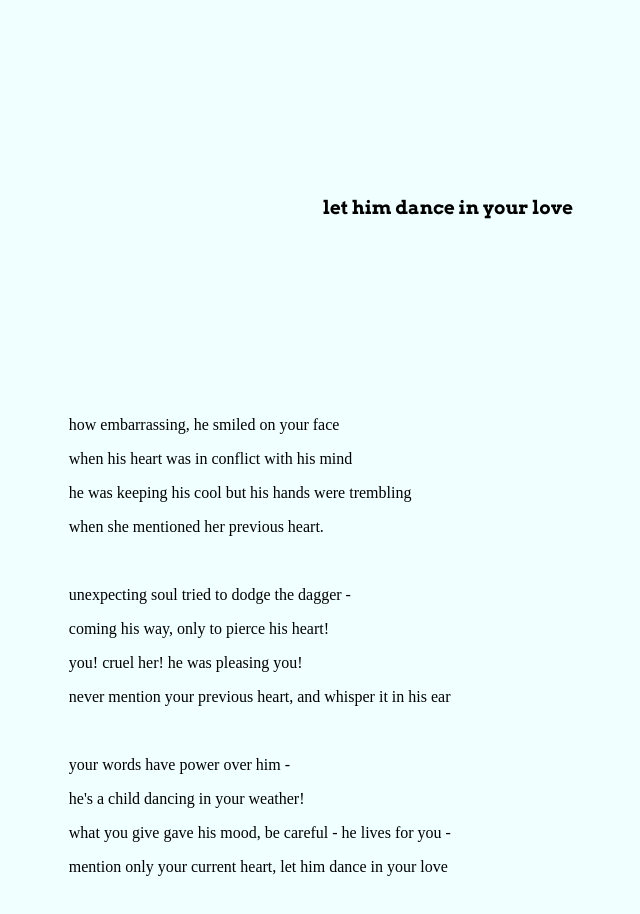
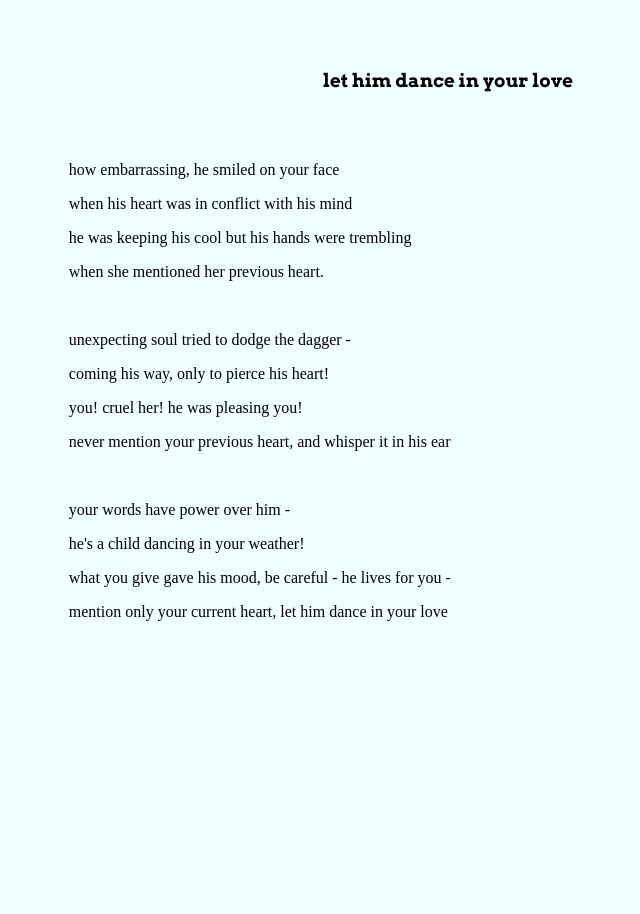
Before and after one commit to socialverse/socialverse.github.io, a plain HTML site: page let.html in a window 1280 px wide. Shown: the whole page, without its empty margins (192-832 px from the left). After the commit the page ends 800 px from the top, so only its background shows below. Drawn offline with Linux system fonts and the light colour scheme.

Commit message:
major update

```diff
--- a/fool.css
+++ b/fool.css
@@ -3,26 +3,18 @@ body {
 }
 
 
-header {
-    width: 100%;
-    margin: 6em 0;
-}
-
 h3 {
   color:black;
   text-align: center;
   font-family: 'Arvo', serif;
-  padding-top: 100px;
+  padding-top: 50px;
 }
 
-h3:hover {
-  color: #fa5b3d;
-}
 
 #content {
     min-height: 100%;
     position: relative;
-    top: 100px;
+    top: 50px;
 }
 
 #container {
@@ -31,3 +23,19 @@ h3:hover {
     width: 60%;
     padding-bottom: 10em;
 }
+
+::-webkit-scrollbar {
+    width: 2px;
+  }
+
+  ::-webkit-scrollbar-track {
+    background: azure;
+  }
+
+  ::-webkit-scrollbar-thumb {
+    background: #fa5b3d;
+  }
+
+  ::-webkit-scrollbar-thumb:hover {
+    background: rgb(12, 12, 12);
+  }
--- a/let.css
+++ b/let.css
@@ -3,26 +3,18 @@ body {
 }
 
 
-header {
-    width: 100%;
-    margin: 6em 0;
-}
-
 h3 {
   color:black;
   text-align: center;
   font-family: 'Arvo', serif;
-  padding-top: 100px;
+  padding-top: 50px;
 }
 
-h3:hover {
-  color: #fa5b3d;
-}
 
 #content {
     min-height: 100%;
     position: relative;
-    top: 100px;
+    top: 50px;
 }
 
 #container {
@@ -31,3 +23,19 @@ h3:hover {
     width: 60%;
     padding-bottom: 10em;
 }
+
+::-webkit-scrollbar {
+    width: 2px;
+  }
+
+  ::-webkit-scrollbar-track {
+    background: azure;
+  }
+
+  ::-webkit-scrollbar-thumb {
+    background: #fa5b3d;
+  }
+
+  ::-webkit-scrollbar-thumb:hover {
+    background: rgb(12, 12, 12);
+  }
--- a/painting.css
+++ b/painting.css
@@ -3,26 +3,18 @@ body {
 }
 
 
-header {
-    width: 100%;
-    margin: 6em 0;
-}
-
 h3 {
   color:black;
   text-align: center;
   font-family: 'Arvo', serif;
-  padding-top: 100px;
+  padding-top: 50px;
 }
 
-h3:hover {
-  color: #fa5b3d;
-}
 
 #content {
     min-height: 100%;
     position: relative;
-    top: 100px;
+    top: 50px;
 }
 
 #container {
@@ -31,3 +23,19 @@ h3:hover {
     width: 60%;
     padding-bottom: 10em;
 }
+
+::-webkit-scrollbar {
+    width: 2px;
+  }
+
+  ::-webkit-scrollbar-track {
+    background: azure;
+  }
+
+  ::-webkit-scrollbar-thumb {
+    background: #fa5b3d;
+  }
+
+  ::-webkit-scrollbar-thumb:hover {
+    background: rgb(12, 12, 12);
+  }
--- a/style.css
+++ b/style.css
@@ -1,17 +1,12 @@
 body {
   background-color: azure;
-}
-
-header {
-    width: 100%;
-    margin: 6em 0;
 }
 
 h1 {
   color: black;
   text-align: center;
   font-family: 'Arvo', serif;
-  padding-top: 100px;
+  padding-top: 20px;
 }
 
 h4 {
@@ -25,14 +20,13 @@ h4 {
 #content {
     min-height: 100%;
     position: relative;
-    top: 50px;
+    top: 10px;
 }
 
 #container {
     margin: 0 auto;
     max-width: 60em;
     width: 60%;
-    height: 100px;
     padding-bottom: 10em;
     overflow-y: scroll;
     overflow-x: hidden;
@@ -70,10 +64,3 @@ a:hover{
 
 
 /*footer*/
-
-footer {
-  text-align: center;
-  position: fixed;
-  width: 100%;
-  bottom: 0;
-}
--- a/textbox.css
+++ b/textbox.css
@@ -3,26 +3,18 @@ body {
 }
 
 
-header {
-    width: 100%;
-    margin: 6em 0;
-}
-
 h3 {
   color:black;
   text-align: center;
   font-family: 'Arvo', serif;
-  padding-top: 100px;
+  padding-top: 50px;
 }
 
-h3:hover {
-  color: #fa5b3d;
-}
 
 #content {
     min-height: 100%;
     position: relative;
-    top: 100px;
+    top: 50px;
 }
 
 #container {
@@ -31,3 +23,19 @@ h3:hover {
     width: 60%;
     padding-bottom: 10em;
 }
+
+::-webkit-scrollbar {
+    width: 2px;
+  }
+
+  ::-webkit-scrollbar-track {
+    background: azure;
+  }
+
+  ::-webkit-scrollbar-thumb {
+    background: #fa5b3d;
+  }
+
+  ::-webkit-scrollbar-thumb:hover {
+    background: rgb(12, 12, 12);
+  }
```
Also changed, not shown: index.html (+3 -9 lines).
